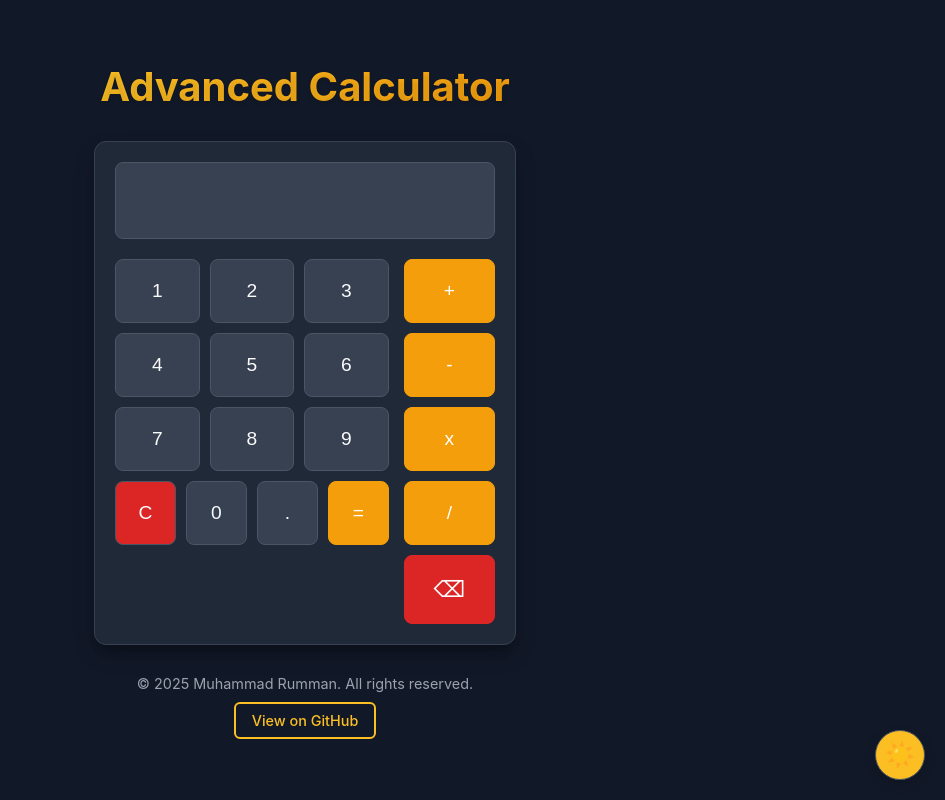
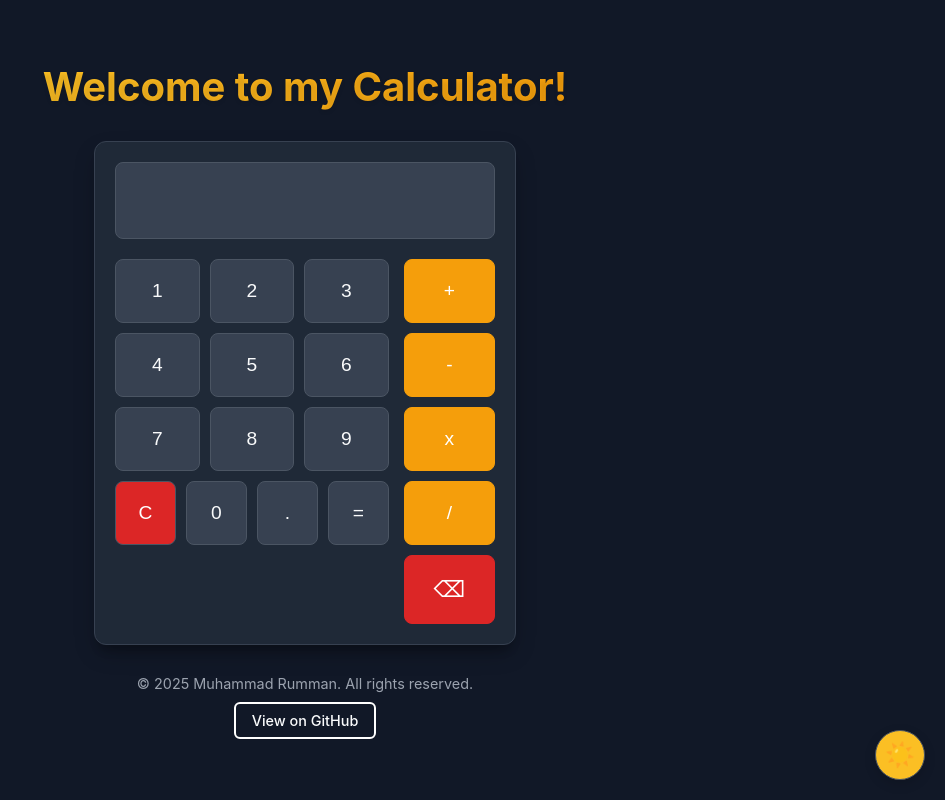
Before and after one commit to Rumman05/Calculator, a plain HTML site: page index.html in a window 1280 px wide. Both pictures are taken after a click on the button "Toggle Dark Mode". Shown: the whole page, without its empty margins (335-1280 px from the left). Drawn offline with Linux system fonts and the light colour scheme.

Commit message:
Added improved colouring for the equals button and the github button.

```diff
--- a/script.js
+++ b/script.js
@@ -291,7 +291,7 @@ const header = document.createElement("div");
 header.className = "header";
 
 const title = document.createElement("h1");
-title.textContent = "Advanced Calculator";
+title.textContent = "Welcome to my Calculator!";
 title.className = "calculator-title";
 
 header.appendChild(title);
--- a/styles.css
+++ b/styles.css
@@ -47,19 +47,19 @@ body {
 }
 
 .github-link {
-    color: #fb923c;
+    color: #24292e;
     text-decoration: none;
     font-weight: 500;
     padding: 8px 16px;
-    border: 2px solid #fb923c;
+    border: 2px solid #24292e;
     border-radius: 6px;
     transition: all 0.2s ease-in-out;
     font-size: 0.9rem;
 }
 
 .github-link:hover {
-    background-color: #fb923c;
-    color: white;
+    background-color: #2b3137;
+    color: #fafbfc;
     transform: translateY(-1px);
     box-shadow: 0 4px 8px rgba(251, 146, 60, 0.3);
 }
@@ -164,20 +164,6 @@ body.dark-mode .operator-panel button:active {
     background-color: #b45309;
 }
 
-body.dark-mode .equals-btn {
-    background-color: #f59e0b;
-    color: white;
-    border-color: #f59e0b;
-}
-
-body.dark-mode .equals-btn:hover {
-    background-color: #d97706;
-}
-
-body.dark-mode .equals-btn:active {
-    background-color: #b45309;
-}
-
 body.dark-mode .backspace-btn {
     background-color: #dc2626 !important;
     color: white !important;
@@ -193,12 +179,12 @@ body.dark-mode .copyright {
 }
 
 body.dark-mode .github-link {
-    color: #fbbf24;
-    border-color: #fbbf24;
+    color: #fafbfc;
+    border-color: #ffffff;
 }
 
 body.dark-mode .github-link:hover {
-    background-color: #fbbf24;
+    background-color: #fafbfc;
     color: #111827;
 }
 
@@ -349,16 +335,16 @@ button:active {
 
 /* Special styling for the equals button */
 .equals-btn {
-    background-color: #fb923c;
+    background-color: rgb(176, 176, 231);
     color: white;
 }
 
 .equals-btn:hover {
-    background-color: #f97316;
+    background-color: rgb(147, 147, 231);
 }
 
 .equals-btn:active {
-    background-color: #ea580c;
+    background-color: rgb(110, 110, 224);
 }
 
 /* Special styling for the backspace button */
```
